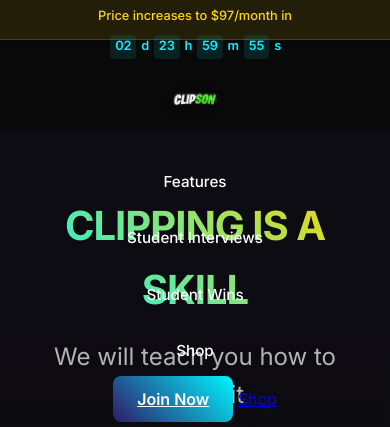
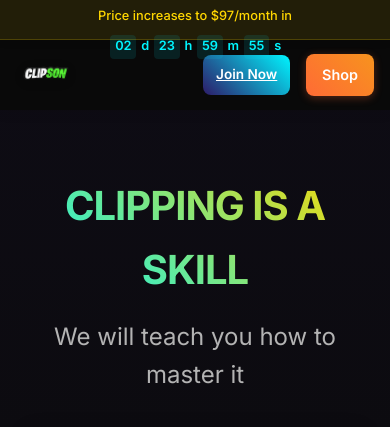
Before and after one commit to ClipsonBusiness/ClipsonExclusive, a plain HTML site: page index.html in a window 390 px wide. Shown: the top 427 px of the page. Drawn offline with Linux system fonts and the light colour scheme; grey boxes are pictures that could not be loaded.

Commit message:
Add files via upload

```diff
--- a/script.js
+++ b/script.js
@@ -42,6 +42,7 @@ document.addEventListener('DOMContentLoaded', () => {
             if (targetId && targetId.startsWith('#')) {
                 e.preventDefault();
                 const targetSection = document.querySelector(targetId);
+                if (targetSection) {
                     const headerOffset = 112; // Height of header + price banner
                     const elementPosition = targetSection.getBoundingClientRect().top;
                     const offsetPosition = elementPosition + window.pageYOffset - headerOffset;
@@ -50,6 +51,7 @@ document.addEventListener('DOMContentLoaded', () => {
                         top: offsetPosition,
                         behavior: 'smooth'
                     });
+                }
             }
             // Otherwise, let the browser handle the navigation (e.g., shop.html)
         });
--- a/styles.css
+++ b/styles.css
@@ -455,26 +455,42 @@ footer {
         font-size: 2rem;
     }
 
-    nav {
-        flex-direction: column;
-        gap: 1rem;
-        padding: 1rem;
+    header {
+        height: 70px;
+        min-height: 70px;
     }
 
-    .nav-links {
-        flex-direction: column;
-        gap: 1rem;
-        width: 100%;
-        text-align: center;
+    nav {
+        padding: 0 1rem;
+        min-height: 70px;
     }
 
-    .nav-link {
-        width: 100%;
-        padding: 0.5rem;
+    .logo, .logo-img {
+        height: 70px;
+        max-height: 70px;
     }
 
-    .nav-link::after {
-        bottom: 0;
+    /* Hide regular nav links on mobile */
+    .nav-links {
+        display: none;
+    }
+
+    /* Show mobile shop button on mobile */
+    .mobile-shop-button {
+        display: block !important;
+        visibility: visible !important;
+        opacity: 1 !important;
+    }
+
+    /* Adjust nav-right spacing on mobile */
+    .nav-right {
+        gap: 0.5rem;
+    }
+
+    /* Adjust CTA button positioning on mobile */
+    .cta-button {
+        padding: 0.6rem 0.8rem;
+        font-size: 0.85rem;
     }
 
     .wins-grid {
@@ -482,7 +498,7 @@ footer {
     }
 
     .video-container {
-        padding-top: 75%; /* 4:3 Aspect Ratio for mobile */
+        padding-top: 75%;
     }
 }
 
@@ -845,3 +861,32 @@ a.logo-link {
     text-decoration: none;
     display: inline-block; /* Helps with layout */
 }
+
+.nav-right {
+    display: flex;
+    align-items: center;
+    gap: 1rem;
+}
+
+/* Mobile Shop Button - Only visible on mobile */
+.mobile-shop-button {
+    display: none;
+    background: linear-gradient(45deg, #FF6B35, #F7931E);
+    color: white;
+    border: none;
+    padding: 0.6rem 1rem;
+    border-radius: 8px;
+    font-weight: 600;
+    font-size: 0.9rem;
+    cursor: pointer;
+    transition: all 0.3s ease;
+    text-decoration: none;
+    text-align: center;
+    box-shadow: 0 2px 8px rgba(255, 107, 53, 0.3);
+}
+
+.mobile-shop-button:hover {
+    transform: translateY(-2px);
+    box-shadow: 0 5px 15px rgba(255, 107, 53, 0.4);
+    background: linear-gradient(45deg, #F7931E, #FF6B35);
+}
```
Also changed, not shown: shop.html (+4 -4 lines). Lines whose indentation alone changed are shown as unchanged.
